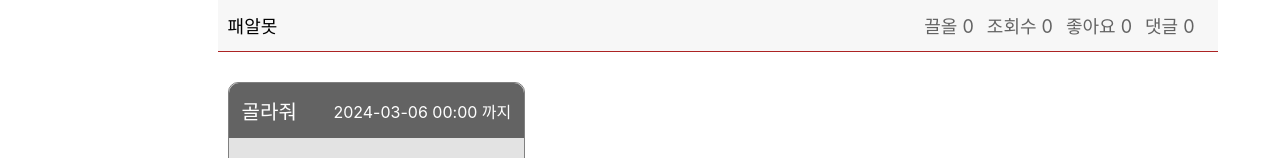
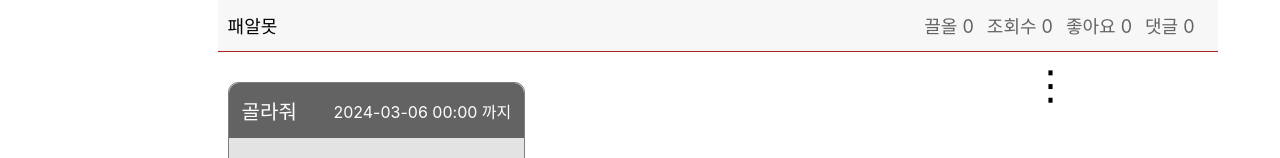
Before and after one commit to OutDecision/OutDecision_Client, a React (Create React App) app: page /board/view/1 in a window 1280 px wide. Shown: the part 311-469 px from the top of the page. Built offline with nearby package versions, Linux system fonts and the light colour scheme.

Commit message:
게시글 수정 삭제 버튼 추가

```diff
--- a/src/component/postview/PostView.js
+++ b/src/component/postview/PostView.js
@@ -1,7 +1,19 @@
-import React from "react";
+import React, { useState } from "react";
 import styles from "./postview.module.css";
 
 function PostView () {
+    const [isOpen, setIsOpen] = useState(false);
+
+    const handleButtonClick = () => {
+        setIsOpen(!isOpen);
+    }
+
+    const handleBlur = () => {
+        setTimeout(() => {
+            setIsOpen(false);
+        }, 200);
+    }
+
     return (
         <div className={styles.container}>
             <div className="flexbox">
@@ -21,6 +33,16 @@ function PostView () {
                         </div>
                     </div>
                 </div>
+                <div className={styles.contentbox}>
+                    <div className={styles.dropdown} onBlur={handleBlur}>
+                        <button onClick={handleButtonClick}>⋮</button>
+                        {isOpen && (
+                            <div className={styles.postoption}>
+                                <option>수정</option>
+                                <option>삭제</option>
+                            </div>
+                        )}
+                    </div>
                     <div className={styles.votebox}>
                         <div className={styles.votetitlebox}>
                             <div className={styles.votetitle}>골라줘</div>
@@ -37,6 +59,7 @@ function PostView () {
                     <div className={styles.likebox}>
                         <button className={styles.like}>❤️ 좋아요 <span>0</span></button>
                         <button className={styles.pullup}>🔥 끌어올리기 <span>0</span></button>
+                    </div>
                 </div>
                 <div className={styles.writecomment}>
                     <div>댓글 작성</div>
--- a/src/component/postview/postview.module.css
+++ b/src/component/postview/postview.module.css
@@ -52,6 +52,35 @@
 .detail span {
     margin-right: 13px;
     color: #636363;
+}
+
+.contentbox {
+    position: relative;
+}
+
+.dropdown {
+    position: absolute;
+    top: 10px;
+    right: 2px;
+    width: 30px;
+}
+
+.dropdown button {
+    background-color: white;
+    border: none;
+    font-size: 40px;
+    cursor: pointer;
+    padding: 0;
+}
+
+.postoption {
+    border: 1px solid black;
+    width: 50px;
+    text-align: center;
+}
+.postoption option {
+    padding: 5px 2px;
+    cursor: pointer;
 }
 
 .votebox {
```
Lines whose indentation alone changed are shown as unchanged.
